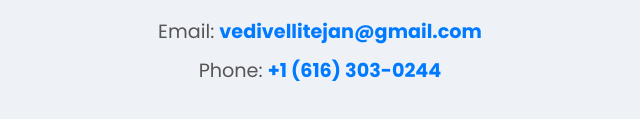
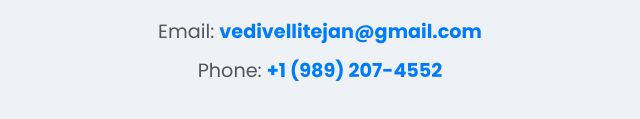
Before and after one commit to Tejanved/Portfolio, a plain HTML site: page index.html in a window 1280 px wide. Shown: the part 2173-2292 px from the top of the page, 320-960 px from the left. Drawn offline with nearby package versions, Linux system fonts and the light colour scheme.

Commit message:
Update index.html

```diff
--- a/index.html
+++ b/index.html
@@ -346,7 +346,7 @@
 <section id="contact">
   <h2>Contact</h2>
   <p>Email: <a href="mailto:vedivellitejan@gmail.com">vedivellitejan@gmail.com</a></p>
-  <p>Phone: <a href="tel:+16163030244">+1 (616) 303-0244</a></p>
+  <p>Phone: <a href="tel:+19892074552">+1 (989) 207-4552</a></p>
 </section>
 </body>
 </html>
```
